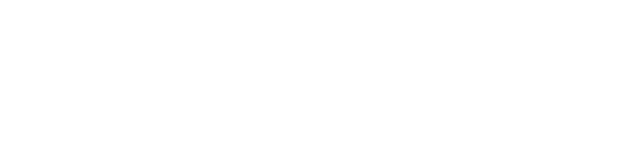
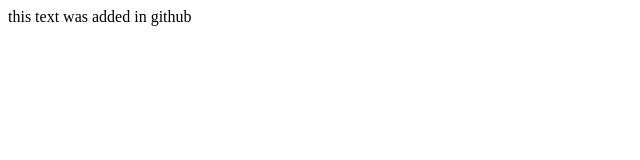
Before and after one commit to jingwang21/feb22, a plain HTML site: page index.html in a window 1280 px wide. Shown: the whole page, without its empty margins (0-640 px from the left). Drawn offline with Linux system fonts and the light colour scheme.

Commit message:
Update index.html on GitHub site

```diff
--- a/index.html
+++ b/index.html
@@ -5,5 +5,7 @@
     <meta name="viewport" content="width=device-width, initial-scale=1.0" />
     <title>Document</title>
   </head>
-  <body></body>
+  <body>
+    this text was added in github
+  </body>
 </html>
```
